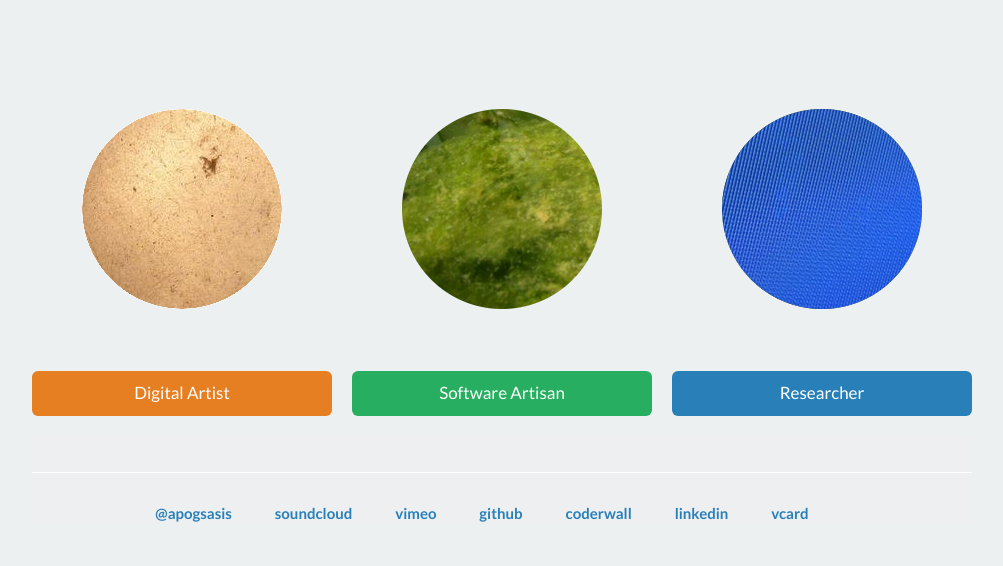
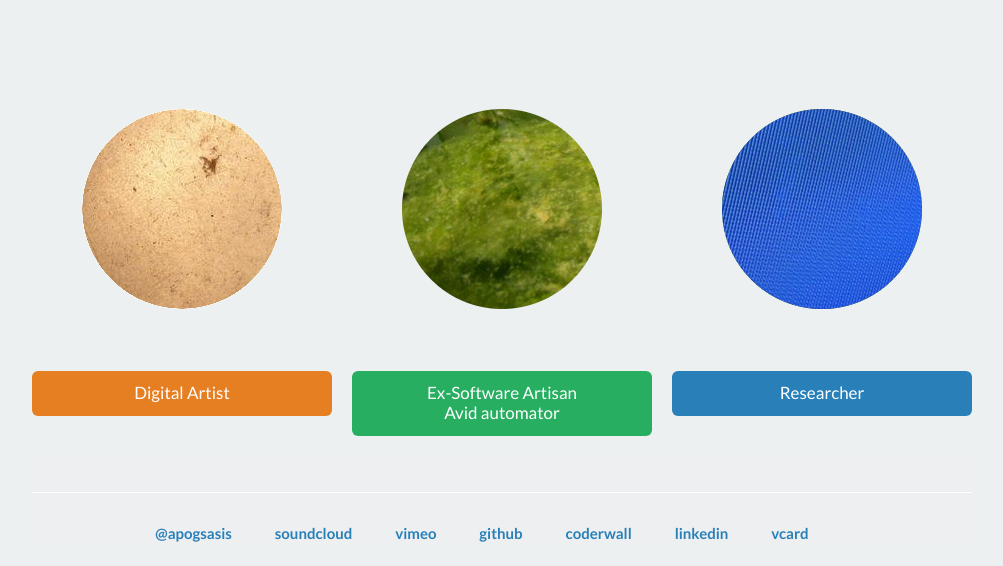
Before and after one commit to enajski/enajski.pl-h5bp, a plain HTML site: page index.html in a window 1280 px wide. Shown: the part 234-800 px from the top of the page, without its empty margins (138-1141 px from the left). Drawn offline with Linux system fonts and the light colour scheme.

Commit message:
New futures

```diff
--- a/index.html
+++ b/index.html
@@ -40,7 +40,7 @@
           <div class="planet-wrapper">
             <img src="images/portfolio/role2.png" alt="">
           </div>
-          <a href="https://getbase.com" class="btn btn-large btn-block palette-nephritis">Software Artisan</a>
+          <a href="https://getbase.com" class="btn btn-large btn-block palette-nephritis">Ex-Software Artisan<br/>Avid automator</a>
         </div>
         <div class="span4">
           <div class="planet-wrapper">
```
